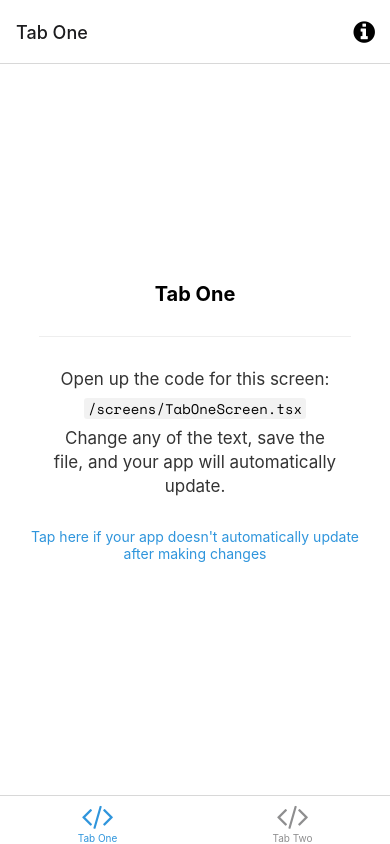
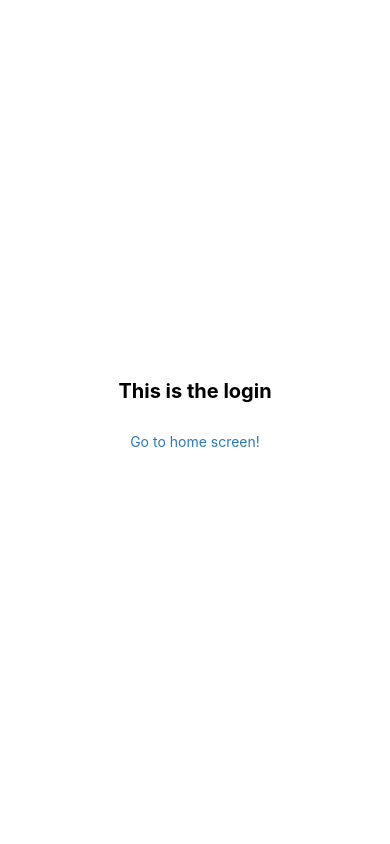
Before and after one commit to shockstate/yb-hackathon-tortilla, a React Native app in the folder src/frontend/: screen /Login in a window 390 px wide. Built offline with nearby package versions, Linux system fonts and the light colour scheme; what expo-linking would draw is missing.

Commit message:
Add public screens

```diff
--- a/src/frontend/navigation/LinkingConfiguration.ts
+++ b/src/frontend/navigation/LinkingConfiguration.ts
@@ -4,31 +4,34 @@
  * https://reactnavigation.org/docs/configuring-links
  */
 
-import { LinkingOptions } from '@react-navigation/native';
-import * as Linking from 'expo-linking';
+import { LinkingOptions } from "@react-navigation/native";
+import * as Linking from "expo-linking";
 
-import { RootStackParamList } from '../types';
+import { RootStackParamList } from "../types";
 
 const linking: LinkingOptions<RootStackParamList> = {
-  prefixes: [Linking.makeUrl('/')],
+  prefixes: [Linking.makeUrl("/")],
   config: {
     screens: {
+      Home: "home",
+      Login: "login",
+      SignUp: "signUp",
       Root: {
         screens: {
           TabOne: {
             screens: {
-              TabOneScreen: 'one',
+              TabOneScreen: "one",
             },
           },
           TabTwo: {
             screens: {
-              TabTwoScreen: 'two',
+              TabTwoScreen: "two",
             },
           },
         },
       },
-      Modal: 'modal',
-      NotFound: '*',
+      Modal: "modal",
+      NotFound: "*",
     },
   },
 };
--- a/src/frontend/navigation/index.tsx
+++ b/src/frontend/navigation/index.tsx
@@ -3,27 +3,43 @@
  * https://reactnavigation.org/docs/getting-started
  *
  */
-import { FontAwesome } from '@expo/vector-icons';
-import { createBottomTabNavigator } from '@react-navigation/bottom-tabs';
-import { NavigationContainer, DefaultTheme, DarkTheme } from '@react-navigation/native';
-import { createNativeStackNavigator } from '@react-navigation/native-stack';
-import * as React from 'react';
-import { ColorSchemeName, Pressable } from 'react-native';
+import { FontAwesome } from "@expo/vector-icons";
+import { createBottomTabNavigator } from "@react-navigation/bottom-tabs";
+import {
+  NavigationContainer,
+  DefaultTheme,
+  DarkTheme,
+} from "@react-navigation/native";
+import { createNativeStackNavigator } from "@react-navigation/native-stack";
+import * as React from "react";
+import { ColorSchemeName, Pressable } from "react-native";
 
-import Colors from '../constants/Colors';
-import useColorScheme from '../hooks/useColorScheme';
-import ModalScreen from '../screens/ModalScreen';
-import NotFoundScreen from '../screens/NotFoundScreen';
-import TabOneScreen from '../screens/TabOneScreen';
-import TabTwoScreen from '../screens/TabTwoScreen';
-import { RootStackParamList, RootTabParamList, RootTabScreenProps } from '../types';
-import LinkingConfiguration from './LinkingConfiguration';
+import Colors from "../constants/Colors";
+import useColorScheme from "../hooks/useColorScheme";
+import HomeScreen from "../screens/HomeScreen";
+import LoginScreen from "../screens/LoginScreen";
+import ModalScreen from "../screens/ModalScreen";
+import NotFoundScreen from "../screens/NotFoundScreen";
+import SignUpScreen from "../screens/SignUpScreen";
+import TabOneScreen from "../screens/TabOneScreen";
+import TabTwoScreen from "../screens/TabTwoScreen";
+import {
+  RootStackParamList,
+  RootTabParamList,
+  RootTabScreenProps,
+} from "../types";
+import LinkingConfiguration from "./LinkingConfiguration";
 
-export default function Navigation({ colorScheme }: { colorScheme: ColorSchemeName }) {
+export default function Navigation({
+  colorScheme,
+}: {
+  colorScheme: ColorSchemeName;
+}) {
   return (
     <NavigationContainer
       linking={LinkingConfiguration}
-      theme={colorScheme === 'dark' ? DarkTheme : DefaultTheme}>
+      theme={colorScheme === "dark" ? DarkTheme : DefaultTheme}
+    >
       <RootNavigator />
     </NavigationContainer>
   );
@@ -38,9 +54,37 @@ const Stack = createNativeStackNavigator<RootStackParamList>();
 function RootNavigator() {
   return (
     <Stack.Navigator>
-      <Stack.Screen name="Root" component={BottomTabNavigator} options={{ headerShown: false }} />
-      <Stack.Screen name="NotFound" component={NotFoundScreen} options={{ title: 'Oops!' }} />
-      <Stack.Group screenOptions={{ presentation: 'modal' }}>
+      <Stack.Screen
+        name="Home"
+        component={HomeScreen}
+        options={{ headerShown: false }}
+      />
+      <Stack.Screen
+        name="Login"
+        component={LoginScreen}
+        options={{ headerShown: false }}
+      />
+      <Stack.Screen
+        name="SignUp"
+        component={SignUpScreen}
+        // options={{
+        //  title: "Sign in",
+        // When logging out, a pop animation feels intuitive
+        // You can remove this if you want the default 'push' animation
+        //animationTypeForReplace: state.isSignout ? "pop" : "push",
+        // }}
+      />
+      <Stack.Screen
+        name="Root"
+        component={BottomTabNavigator}
+        options={{ headerShown: false }}
+      />
+      <Stack.Screen
+        name="NotFound"
+        component={NotFoundScreen}
+        options={{ title: "Oops!" }}
+      />
+      <Stack.Group screenOptions={{ presentation: "modal" }}>
         <Stack.Screen name="Modal" component={ModalScreen} />
       </Stack.Group>
     </Stack.Navigator>
@@ -61,19 +105,21 @@ function BottomTabNavigator() {
       initialRouteName="TabOne"
       screenOptions={{
         tabBarActiveTintColor: Colors[colorScheme].tint,
-      }}>
+      }}
+    >
       <BottomTab.Screen
         name="TabOne"
         component={TabOneScreen}
-        options={({ navigation }: RootTabScreenProps<'TabOne'>) => ({
-          title: 'Tab One',
+        options={({ navigation }: RootTabScreenProps<"TabOne">) => ({
+          title: "Tab One",
           tabBarIcon: ({ color }) => <TabBarIcon name="code" color={color} />,
           headerRight: () => (
             <Pressable
-              onPress={() => navigation.navigate('Modal')}
+              onPress={() => navigation.navigate("Modal")}
               style={({ pressed }) => ({
                 opacity: pressed ? 0.5 : 1,
-              })}>
+              })}
+            >
               <FontAwesome
                 name="info-circle"
                 size={25}
@@ -88,7 +134,7 @@ function BottomTabNavigator() {
         name="TabTwo"
         component={TabTwoScreen}
         options={{
-          title: 'Tab Two',
+          title: "Tab Two",
           tabBarIcon: ({ color }) => <TabBarIcon name="code" color={color} />,
         }}
       />
@@ -100,7 +146,7 @@ function BottomTabNavigator() {
  * You can explore the built-in icon families and icons on the web at https://icons.expo.fyi/
  */
 function TabBarIcon(props: {
-  name: React.ComponentProps<typeof FontAwesome>['name'];
+  name: React.ComponentProps<typeof FontAwesome>["name"];
   color: string;
 }) {
   return <FontAwesome size={30} style={{ marginBottom: -3 }} {...props} />;
--- a/src/frontend/package.json
+++ b/src/frontend/package.json
@@ -13,6 +13,7 @@
   },
   "dependencies": {
     "@expo/vector-icons": "^12.0.0",
+    "@react-native-async-storage/async-storage": "~1.15.0",
     "@react-navigation/bottom-tabs": "^6.0.5",
     "@react-navigation/native": "^6.0.2",
     "@react-navigation/native-stack": "^6.1.0",
@@ -27,8 +28,8 @@
     "react": "16.13.1",
     "react-dom": "16.13.1",
     "react-native": "https://github.com/expo/react-native/archive/sdk-42.0.0.tar.gz",
+    "react-native-gesture-handler": "~1.10.2",
     "react-native-reanimated": "~2.2.0",
-    "react-native-gesture-handler": "~1.10.2",
     "react-native-safe-area-context": "3.2.0",
     "react-native-screens": "~3.4.0",
     "react-native-web": "~0.13.12"
--- /dev/null
+++ b/src/frontend/screens/HomeScreen.tsx
@@ -0,0 +1,51 @@
+import React, { Component, ReactElement } from "react";
+import { StyleSheet, Text, TouchableOpacity, View } from "react-native";
+
+import { RootStackScreenProps } from "../types";
+
+const HomeScreen = ({
+  navigation,
+}: RootStackScreenProps<"Home">): ReactElement => {
+  return (
+    <View style={styles.container}>
+      <Text style={styles.title}>Welcome!</Text>
+
+      <TouchableOpacity
+        onPress={() => navigation.replace("Login")}
+        style={styles.link}
+      >
+        <Text style={styles.linkText}>Login</Text>
+      </TouchableOpacity>
+      <TouchableOpacity
+        onPress={() => navigation.replace("SignUp")}
+        style={styles.link}
+      >
+        <Text style={styles.linkText}>Sign up</Text>
+      </TouchableOpacity>
+    </View>
+  );
+};
+
+export default HomeScreen;
+
+const styles = StyleSheet.create({
+  container: {
+    flex: 1,
+    backgroundColor: "#fff",
+    alignItems: "center",
+    justifyContent: "center",
+    padding: 20,
+  },
+  title: {
+    fontSize: 20,
+    fontWeight: "bold",
+  },
+  link: {
+    marginTop: 15,
+    paddingVertical: 15,
+  },
+  linkText: {
+    fontSize: 14,
+    color: "#2e78b7",
+  },
+});
--- /dev/null
+++ b/src/frontend/screens/LoginScreen.tsx
@@ -0,0 +1,45 @@
+import React, { Component, ReactElement } from "react";
+import { StyleSheet, Text, TouchableOpacity, View } from "react-native";
+
+import { RootStackScreenProps } from "../types";
+
+const LoginScreen = ({
+  navigation,
+}: RootStackScreenProps<"Login">): ReactElement => {
+  return (
+    <View style={styles.container}>
+      <Text style={styles.title}>This is the login</Text>
+
+      <TouchableOpacity
+        onPress={() => navigation.replace("Root")}
+        style={styles.link}
+      >
+        <Text style={styles.linkText}>Go to home screen!</Text>
+      </TouchableOpacity>
+    </View>
+  );
+};
+
+export default LoginScreen;
+
+const styles = StyleSheet.create({
+  container: {
+    flex: 1,
+    backgroundColor: "#fff",
+    alignItems: "center",
+    justifyContent: "center",
+    padding: 20,
+  },
+  title: {
+    fontSize: 20,
+    fontWeight: "bold",
+  },
+  link: {
+    marginTop: 15,
+    paddingVertical: 15,
+  },
+  linkText: {
+    fontSize: 14,
+    color: "#2e78b7",
+  },
+});
--- /dev/null
+++ b/src/frontend/screens/SignUpScreen.tsx
@@ -0,0 +1,45 @@
+import React, { Component, ReactElement } from "react";
+import { StyleSheet, Text, TouchableOpacity, View } from "react-native";
+
+import { RootStackScreenProps } from "../types";
+
+const SignUpScreen = ({
+  navigation,
+}: RootStackScreenProps<"SignUp">): ReactElement => {
+  return (
+    <View style={styles.container}>
+      <Text style={styles.title}>Sign Up</Text>
+
+      <TouchableOpacity
+        onPress={() => navigation.replace("Root")}
+        style={styles.link}
+      >
+        <Text style={styles.linkText}>Go to home screen!</Text>
+      </TouchableOpacity>
+    </View>
+  );
+};
+
+export default SignUpScreen;
+
+const styles = StyleSheet.create({
+  container: {
+    flex: 1,
+    backgroundColor: "#fff",
+    alignItems: "center",
+    justifyContent: "center",
+    padding: 20,
+  },
+  title: {
+    fontSize: 20,
+    fontWeight: "bold",
+  },
+  link: {
+    marginTop: 15,
+    paddingVertical: 15,
+  },
+  linkText: {
+    fontSize: 14,
+    color: "#2e78b7",
+  },
+});
--- a/src/frontend/tsconfig.json
+++ b/src/frontend/tsconfig.json
@@ -1,6 +1,8 @@
 {
   "extends": "expo/tsconfig.base",
   "compilerOptions": {
+    "jsx": "react",
+    "jsx": "react",
     "strict": true
   }
 }
```
Also changed, not shown: src/frontend/types.tsx (+16 -11 lines), 2 other files (tests, documents, lock files or other folders).
